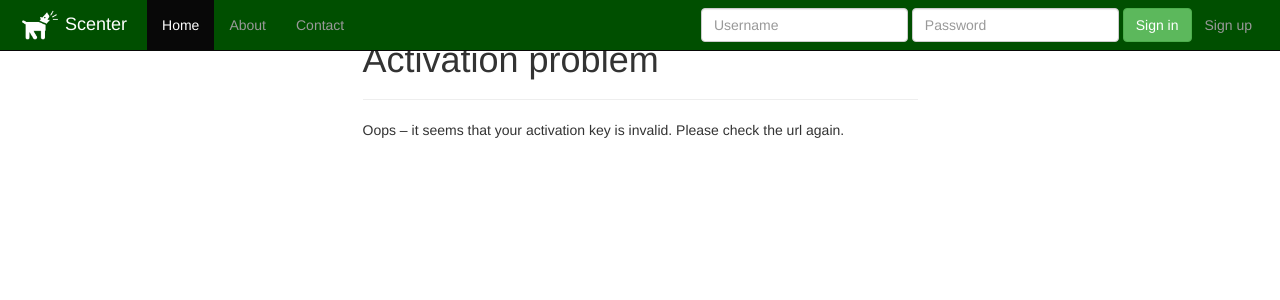
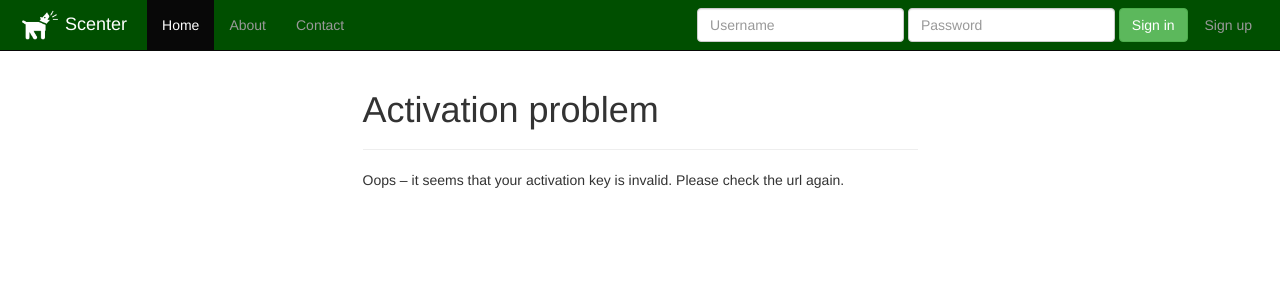
Before and after one commit to DenXX/scenter, a Django app: template template/registration/activate.html in a window 1280 px wide. Shown: the top 300 px of the page. Run offline with Django 3.2, Linux system fonts and the light colour scheme; the template is opened without the code that fills it, so the values that code supplies are empty; parts of the project's set-up code (start-up, migrations or seed data) failed here and were passed over; some libraries are stand-ins or nearby versions.

Commit message:
Fixing some rendering problems

```diff
--- a/template/base.html
+++ b/template/base.html
@@ -58,7 +58,7 @@
                     <input type="password" placeholder="Password" name="password" class="form-control">
                   </div>
                   <button type="submit" class="btn btn-success">Sign in</button>
-                  <a href="{% url 'registration_register' %}" class="navbar-right btn btn-link navbar-link">Sign up</a>
+                  <button type="button" onclick="window.location.href = '{% url 'registration_register' %}';" class="btn btn-link navbar-link">Sign up</button>
                 </form>
               {% endif %}
             </div>
--- a/template/registration/registration_base.html
+++ b/template/registration/registration_base.html
@@ -2,7 +2,7 @@
 {% load i18n %}
 
 {% block content %}
-<div class="container">
+<div class="container" style="padding-top: 50px">
 	<div class="row">
 		<div class="col-md-6 col-md-offset-3">
 			<div class="page-header">
```
